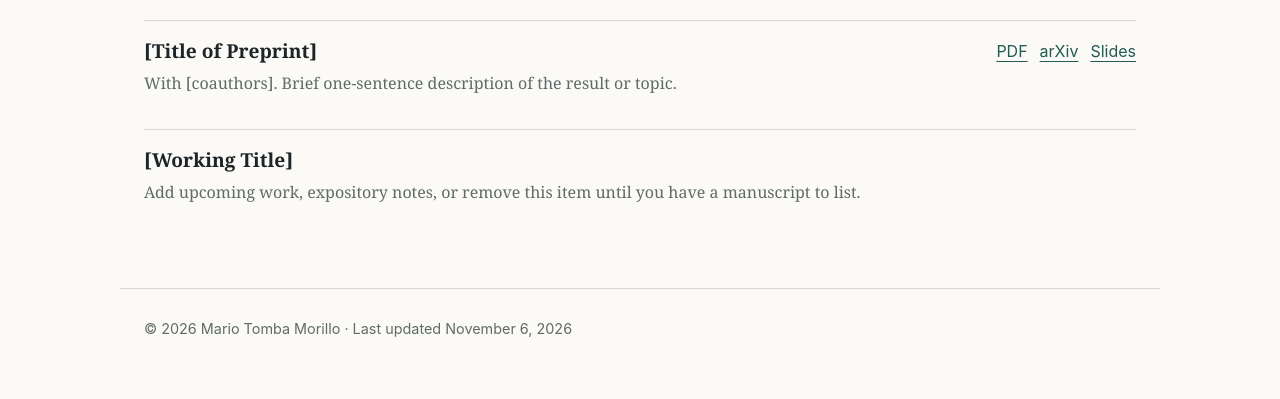
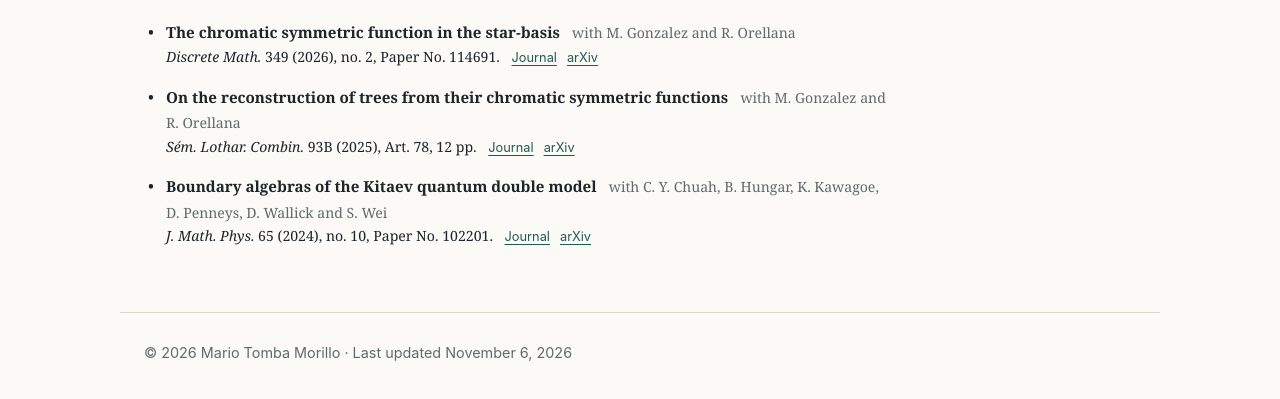
Before and after one commit to mariotomba/mariotomba.github.io, a plain HTML site: page publications.html in a window 1280 px wide. Shown: the part 209-608 px from the top of the page. Drawn offline with Linux system fonts and the light colour scheme.

Commit message:
List the three papers on the Publications page
- Add the Discrete Math., Sém. Lothar. Combin. and J. Math. Phys. papers,
  newest first, with citations checked against Crossref and the SLC page
- Link each to its journal page and arXiv
- Show coauthors beside the title and keep each name on one line
- Replace the old card layout with the bulleted style used on Teaching
- Explain in the README how to add a paper

Co-Authored-By: Claude Opus 5.5 <noreply@anthropic.com>

```diff
--- a/assets/styles.css
+++ b/assets/styles.css
@@ -238,21 +238,56 @@ h3 {
   font-size: 1.08rem;
 }
 
-.paper {
-  border-top: 1px solid var(--line);
+.pub-list {
+  display: grid;
+  gap: 16px;
+  max-width: 760px;
+  margin: 0;
+  padding: 0;
+  list-style: none;
 }
 
-.paper-list {
-  display: grid;
-  gap: 14px;
+.pub-list li {
+  position: relative;
+  padding-left: 22px;
 }
 
-.paper {
-  display: grid;
-  grid-template-columns: minmax(0, 1fr) auto;
-  gap: 16px;
-  align-items: start;
-  padding: 18px 0;
+.pub-list li::before {
+  position: absolute;
+  top: 0;
+  left: 4px;
+  content: "•";
+}
+
+.pub-venue {
+  display: block;
+}
+
+.pub-title {
+  font-size: 0.95rem;
+  font-weight: 700;
+}
+
+.pub-authors {
+  margin-left: 8px;
+  color: var(--muted);
+  font-size: 0.88rem;
+}
+
+.nowrap {
+  white-space: nowrap;
+}
+
+.pub-venue {
+  font-size: 0.88rem;
+}
+
+.pub-links {
+  display: inline-flex;
+  gap: 10px;
+  margin-left: 8px;
+  font-family: Inter, ui-sans-serif, system-ui, -apple-system, BlinkMacSystemFont, "Segoe UI", sans-serif;
+  font-size: 0.8rem;
 }
 
 .term {
@@ -261,19 +296,6 @@ h3 {
   font-size: 0.78rem;
   font-weight: 800;
   text-transform: uppercase;
-}
-
-.paper-links {
-  display: flex;
-  gap: 12px;
-  font-family: Inter, ui-sans-serif, system-ui, -apple-system, BlinkMacSystemFont, "Segoe UI", sans-serif;
-  white-space: nowrap;
-}
-
-.paper p,
-.single-line {
-  margin: 0;
-  color: var(--muted);
 }
 
 .course-list {
@@ -358,14 +380,8 @@ h3 {
     grid-template-columns: minmax(0, 1fr) 170px;
   }
 
-  .contact-grid,
-  .paper {
+  .contact-grid {
     grid-template-columns: 1fr;
-  }
-
-  .paper-links {
-    flex-wrap: wrap;
-    white-space: normal;
   }
 }
 
--- a/publications.html
+++ b/publications.html
@@ -30,28 +30,43 @@
     <main>
       <section class="page" aria-labelledby="page-title">
         <h1 id="page-title" class="page-title">Publications &amp; Preprints</h1>
-        <div class="paper-list">
-          <article class="paper">
-            <div>
-              <h3>[Title of Preprint]</h3>
-              <p>With [coauthors]. Brief one-sentence description of the result or topic.</p>
-            </div>
-            <div class="paper-links">
-              <a href="#">PDF</a>
-              <a href="#">arXiv</a>
-              <a href="#">Slides</a>
-            </div>
-          </article>
-          <article class="paper">
-            <div>
-              <h3>[Working Title]</h3>
-              <p>
-                Add upcoming work, expository notes, or remove this item until
-                you have a manuscript to list.
-              </p>
-            </div>
-          </article>
-        </div>
+        <ul class="pub-list">
+          <li>
+            <span class="pub-title">The chromatic symmetric function in the star-basis</span>
+            <span class="pub-authors">with <span class="nowrap">M. Gonzalez</span> and <span class="nowrap">R. Orellana</span></span>
+            <span class="pub-venue">
+              <i>Discrete Math.</i> 349 (2026), no. 2, Paper No. 114691.
+              <span class="pub-links">
+                <a href="https://doi.org/10.1016/j.disc.2025.114691">Journal</a>
+                <a href="https://arxiv.org/abs/2404.06002">arXiv</a>
+              </span>
+            </span>
+          </li>
+          <li>
+            <span class="pub-title">On the reconstruction of trees from their chromatic symmetric functions</span>
+            <span class="pub-authors">with <span class="nowrap">M. Gonzalez</span> and <span class="nowrap">R. Orellana</span></span>
+            <span class="pub-venue">
+              <i>Sém. Lothar. Combin.</i> 93B (2025), Art. 78, 12 pp.
+              <span class="pub-links">
+                <a href="https://www.mat.univie.ac.at/~slc/wpapers/FPSAC2025/78.html">Journal</a>
+                <a href="https://arxiv.org/abs/2507.15986">arXiv</a>
+              </span>
+            </span>
+          </li>
+          <li>
+            <span class="pub-title">Boundary algebras of the Kitaev quantum double model</span>
+            <span class="pub-authors">
+              with <span class="nowrap">C. Y. Chuah</span>, <span class="nowrap">B. Hungar</span>, <span class="nowrap">K. Kawagoe</span>, <span class="nowrap">D. Penneys</span>, <span class="nowrap">D. Wallick</span> and <span class="nowrap">S. Wei</span>
+            </span>
+            <span class="pub-venue">
+              <i>J. Math. Phys.</i> 65 (2024), no. 10, Paper No. 102201.
+              <span class="pub-links">
+                <a href="https://doi.org/10.1063/5.0212164">Journal</a>
+                <a href="https://arxiv.org/abs/2309.13440">arXiv</a>
+              </span>
+            </span>
+          </li>
+        </ul>
       </section>
     </main>
 
```
Also changed, not shown: 1 other file.
